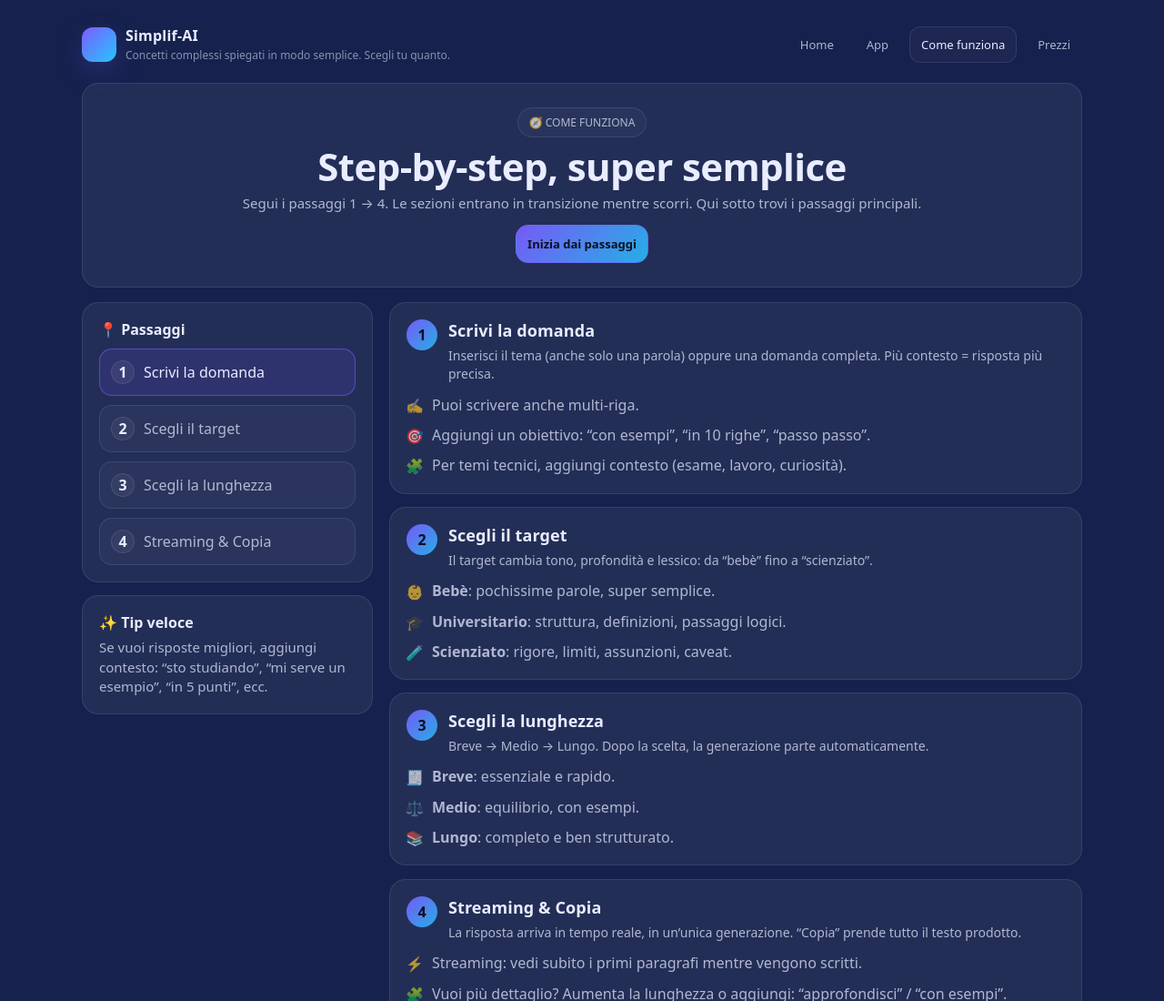
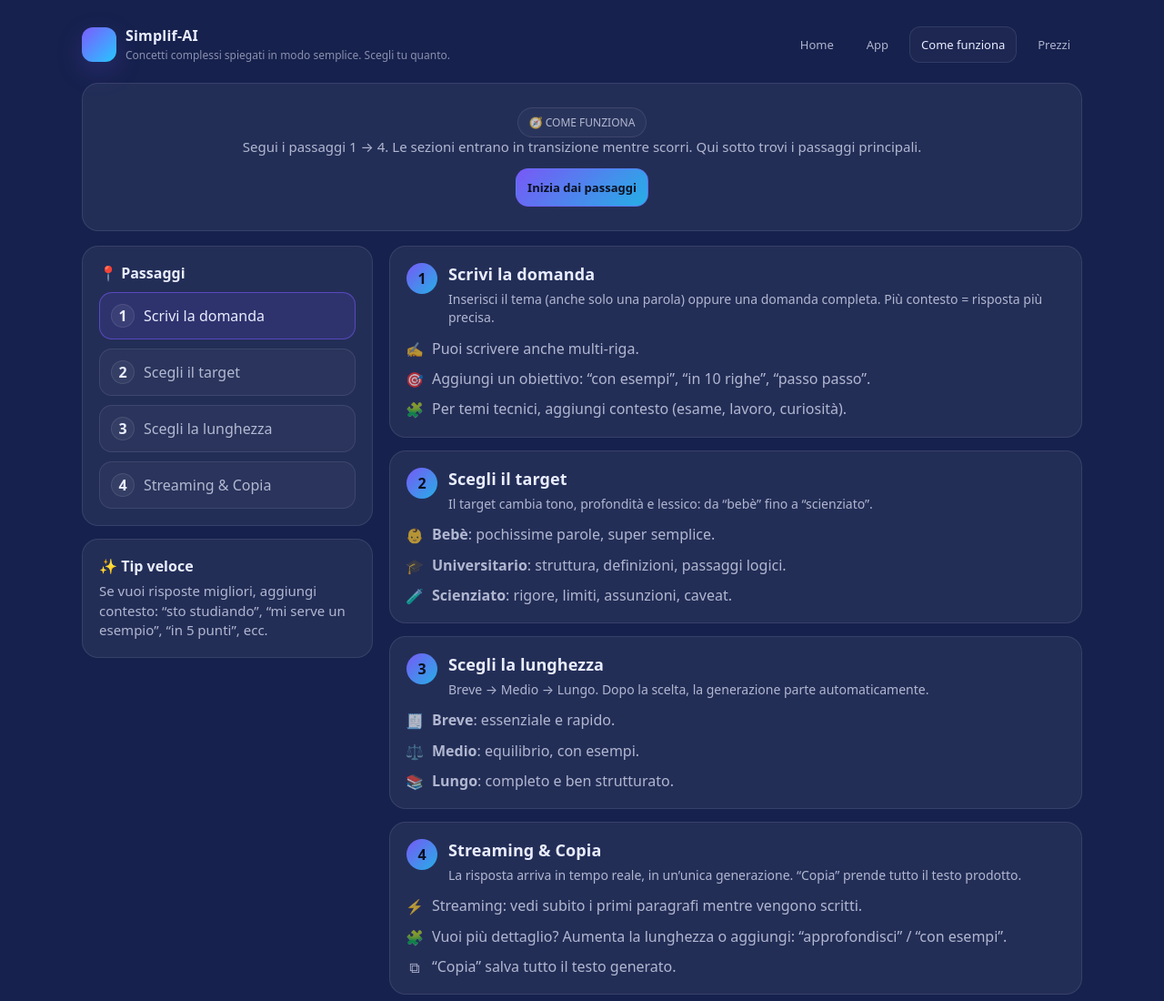
Before and after one commit to MaxDax84/simplifai-vercel, a plain HTML site: page come-funziona.html in a window 1280 px wide. Shown: the top 1100 px of the page at 91% size. Drawn offline with Linux system fonts and the light colour scheme.

Commit message:
Update come-funziona.html

```diff
--- a/come-funziona.html
+++ b/come-funziona.html
@@ -187,7 +187,6 @@
     <div class="card">
       <div class="card-inner how-hero reveal">
         <span class="pilltag">🧭 COME FUNZIONA</span>
-        <div class="h1">Step-by-step, super semplice</div>
         <p class="sub">Segui i passaggi 1 → 4. Le sezioni entrano in transizione mentre scorri. Qui sotto trovi i passaggi principali.</p>
         <div style="height:12px;"></div>
         <a class="btn btn-primary" href="#step-1">Inizia dai passaggi</a>
```
